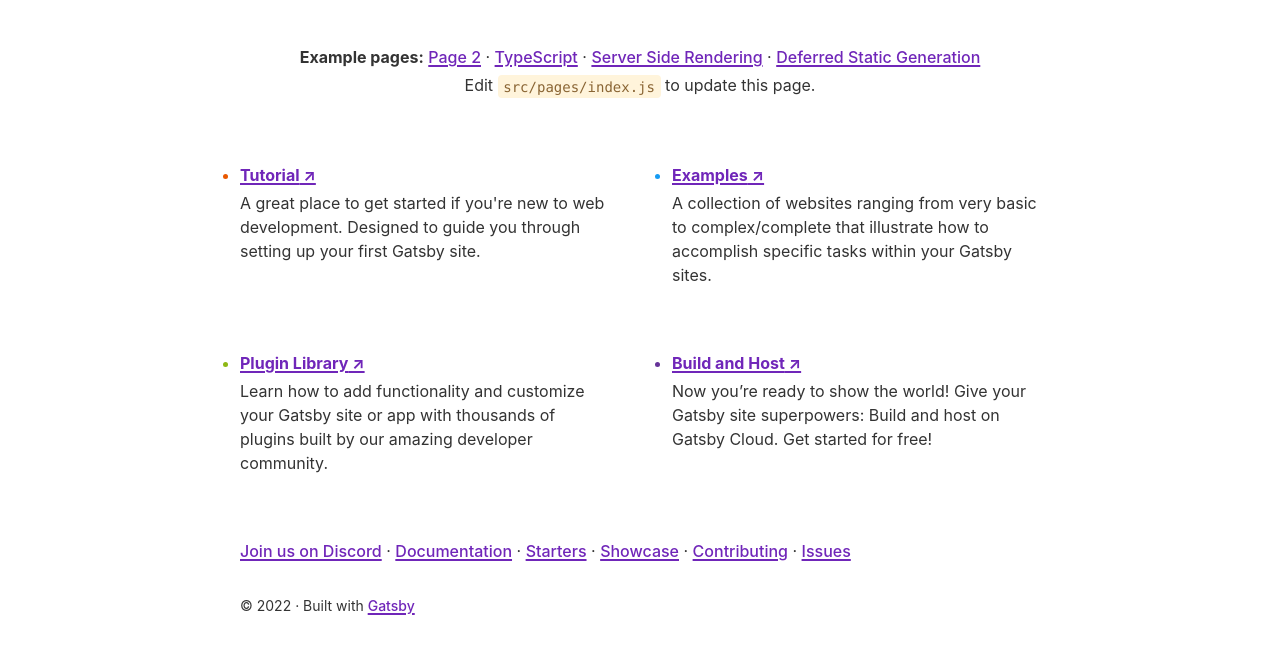
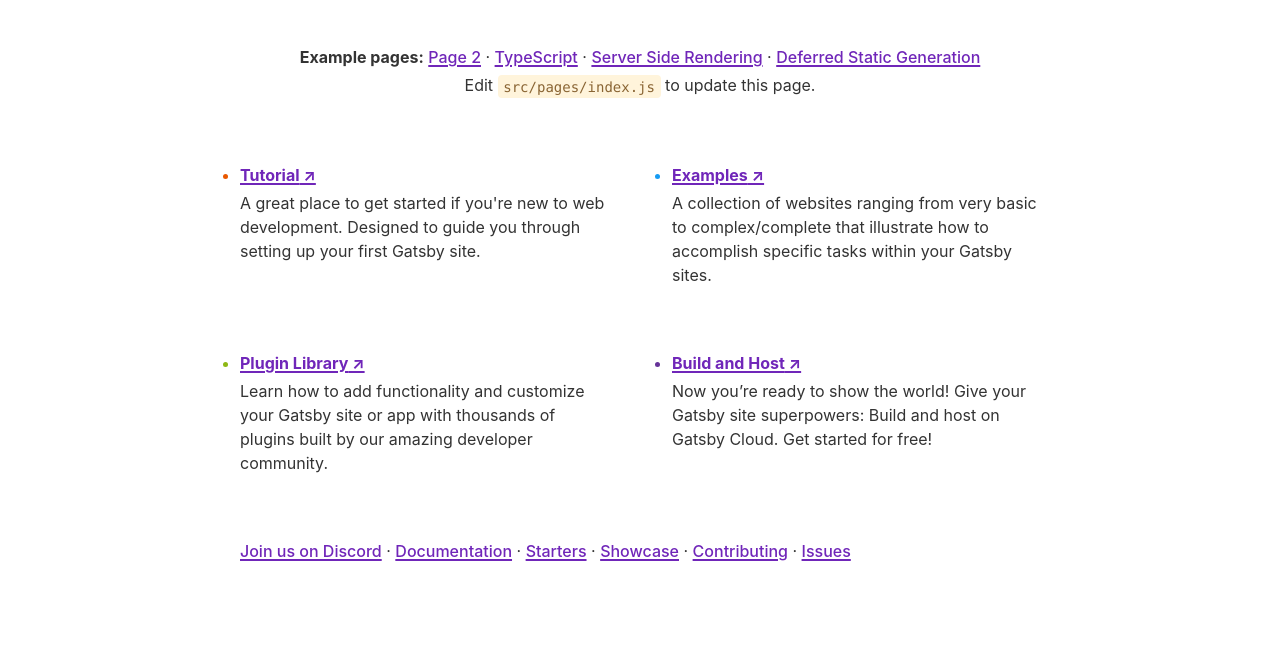
Before and after one commit to sirpuffin1/gatsby-blog, a Gatsby site: page / in a window 1280 px wide. Shown: the part 211-859 px from the top of the page. After the commit the page ends 838 px from the top, so only its background shows below. Built offline with nearby package versions, Linux system fonts and the light colour scheme; Gatsby itself is replaced by a stand-in of ours.

Commit message:
chore(layout): remove boilerplate

```diff
--- a/src/components/layout.js
+++ b/src/components/layout.js
@@ -39,9 +39,6 @@
             fontSize: `var(--font-sm)`,
           }}
         >
-          © {new Date().getFullYear()} &middot; Built with
-          {` `}
-          <a href="https://www.gatsbyjs.com">Gatsby</a>
         </footer>
       </div>
     </>
```
